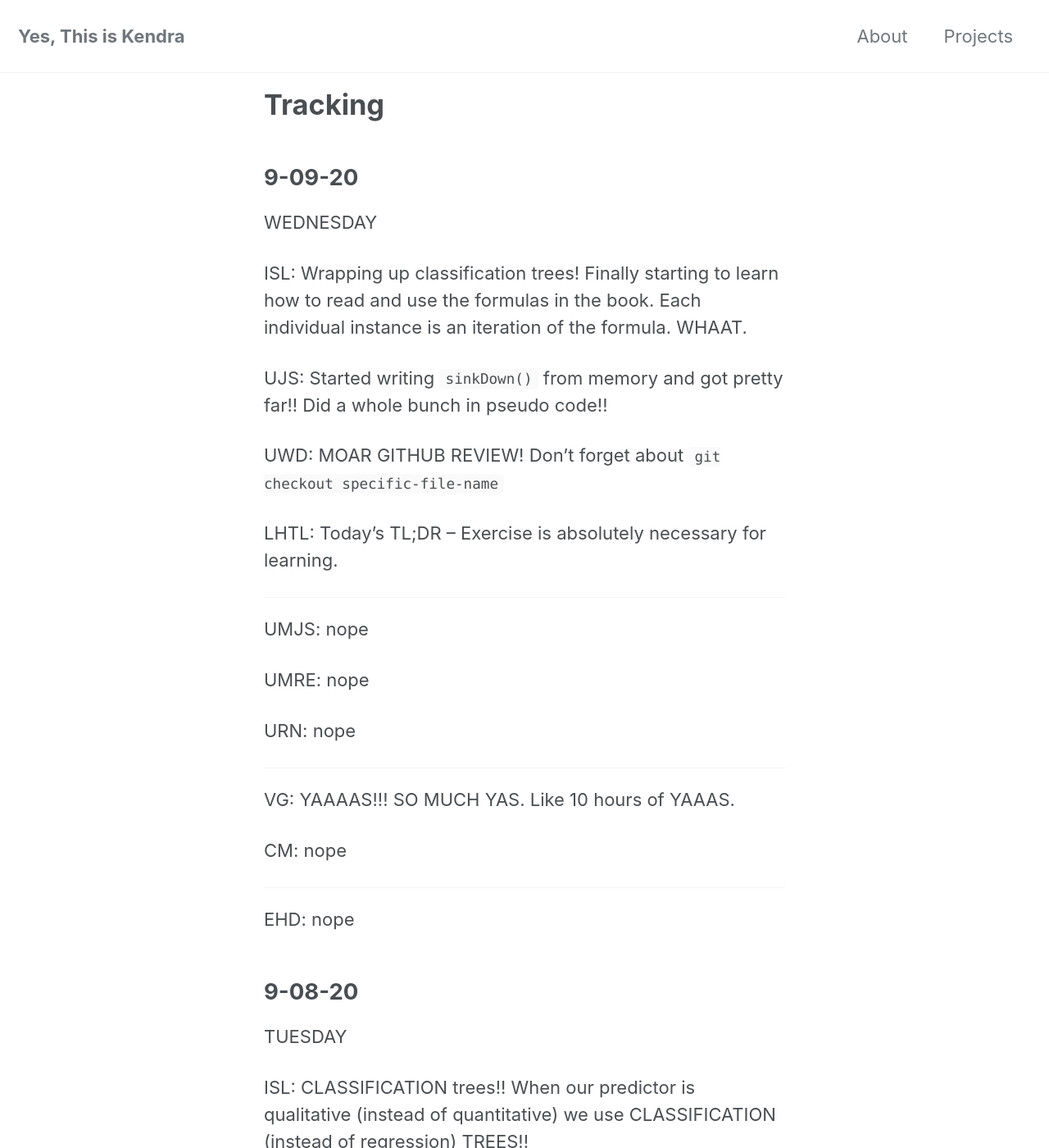
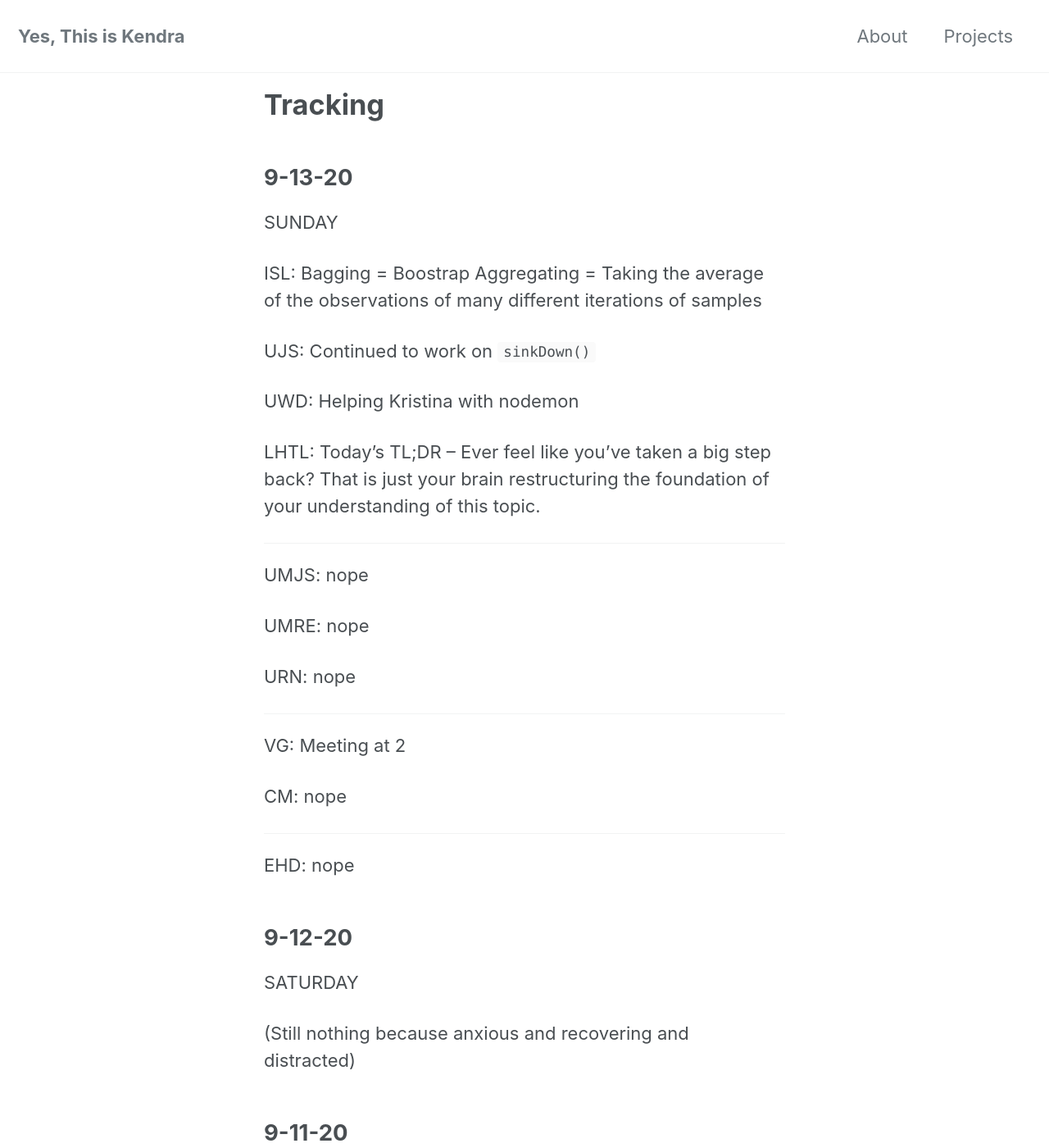
Before and after one commit to yesthisiskendra/yesthisiskendra.github.io, a Jekyll site: the page built from _pages/tracking.md, in a window 1280 px wide and 1400 px high. Shown: the whole window at 82% size. Built offline with Jekyll 4.4.1, drawn with Linux system fonts in a browser that asks for light colours; cached includes are drawn as plain includes; nearby versions of some CDN libraries; some of the changed text lies outside the part shown.

Commit message:
Add tracking

```diff
--- a/_pages/tracking.md
+++ b/_pages/tracking.md
@@ -3,6 +3,56 @@ layout: home
 title: "Tracking"
 permalink: /tracking/
 ---
+
+## 9-13-20
+
+SUNDAY
+
+ISL: Bagging = Boostrap Aggregating = Taking the average of the observations of many different iterations of samples
+
+UJS: Continued to work on `sinkDown()`
+
+UWD: Helping Kristina with nodemon
+
+LHTL: Today's TL;DR -- Ever feel like you've taken a big step back? That is just your brain restructuring the foundation of your understanding of this topic.
+
+---
+
+UMJS: nope
+
+UMRE: nope
+
+URN: nope
+
+---
+
+VG: Meeting at 2
+
+CM: nope
+
+---
+
+EHD: nope
+
+## 9-12-20
+
+SATURDAY
+
+(Still nothing because anxious and recovering and distracted)
+
+## 9-11-20
+
+FRIDAY
+
+(Very little because I was still recovering)
+
+VG: Graphs by department
+
+## 9-10-20
+
+THURSDAY
+
+(nothing because I was in the ER)
 
 ## 9-09-20
 
```
